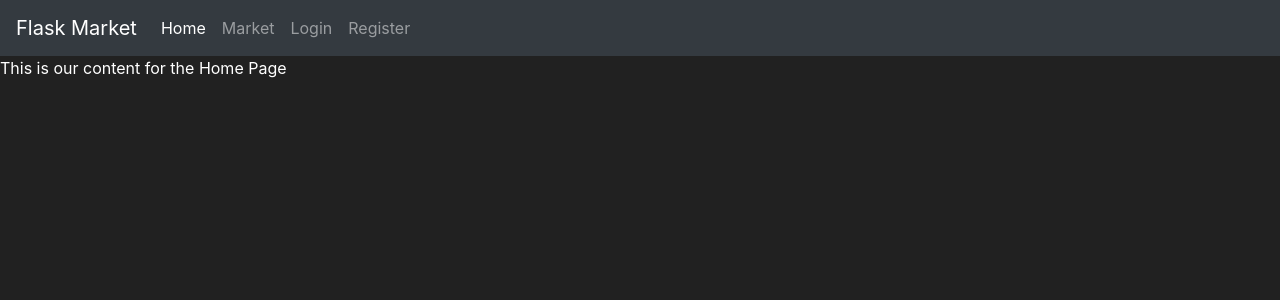
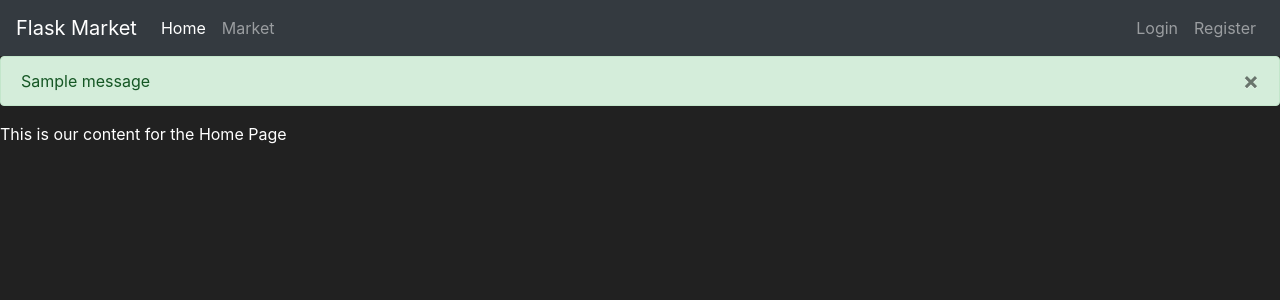
Before and after one commit to PietroDelCorona/e-commerce_with_flask, a Flask app: page / in a window 1280 px wide. Shown: the top 300 px of the page. Run offline with Flask 3, Linux system fonts and the light colour scheme; tables that the repository leaves empty hold one stand-in row (values such as "Sample post"); one stand-in notice (Sample message) is shown; some libraries are stand-ins or nearby versions.

Commit message:
flashes advanced_validation, response errors changes base

```diff
--- a/market/routes.py
+++ b/market/routes.py
@@ -1,4 +1,4 @@
-from flask import render_template, redirect, url_for
+from flask import render_template, redirect, url_for, flash
 from market import app
 from market.models import Item, User
 from market.forms import RegisterForm
@@ -26,7 +26,8 @@ def register_page():
         return redirect(url_for('market_page'))
     if form.errors != {}:
         for err_msg in form.errors.values():
-            print(f'There was an error with creating a user: {err_msg}')
+            flash(f'There was an error with creating a user: {err_msg}', category='danger')
+
     return render_template('register.html', form=form)
 
 
--- a/market/templates/base.html
+++ b/market/templates/base.html
@@ -27,7 +27,7 @@
                 <span class="navbar-toggler-icon"></span>
             </button>
             <div class="collapse navbar-collapse" id="navbarNav">
-                <ul class="navbar-nav ms-auto">
+                <ul class="navbar-nav mr-auto">
                     <li class="nav-item active">
                         <a class="nav-link" href="{{ url_for('home_page') }}">Home <span class="sr-only">(current)</span></a>
                     </li>
@@ -35,7 +35,7 @@
                         <a class="nav-link" href="{{ url_for('market_page') }}">Market</a>
                     </li>
                 </ul>
-                <ul class="navbar-nav mr-auto">
+                <ul class="navbar-nav ms-auto">
                     <li class="nav-item">
                         <a class="nav-link" href="#">Login</a>
                     </li>
@@ -45,6 +45,18 @@
                 </ul>
             </div>
         </nav>
+        {% with messages = get_flashed_messages(with_categories=true) %}
+            {% if messages %}
+                {% for category, message in messages %}
+                    <div class="alert alert-{{ category }}">
+                        <button type="button" class="n1-2 mb-1 close" data-dismiss="alert" aria-label="Close">
+                            <span aria-hidden="true">&times;</span>
+                        </button>
+                        {{ message }}
+                    </div>
+                {% endfor %}
+            {% endif %}
+        {% endwith %}
         {% block content %}
 
         {% endblock %}
```
Also changed, not shown: market/forms.py (+12 -2 lines).
